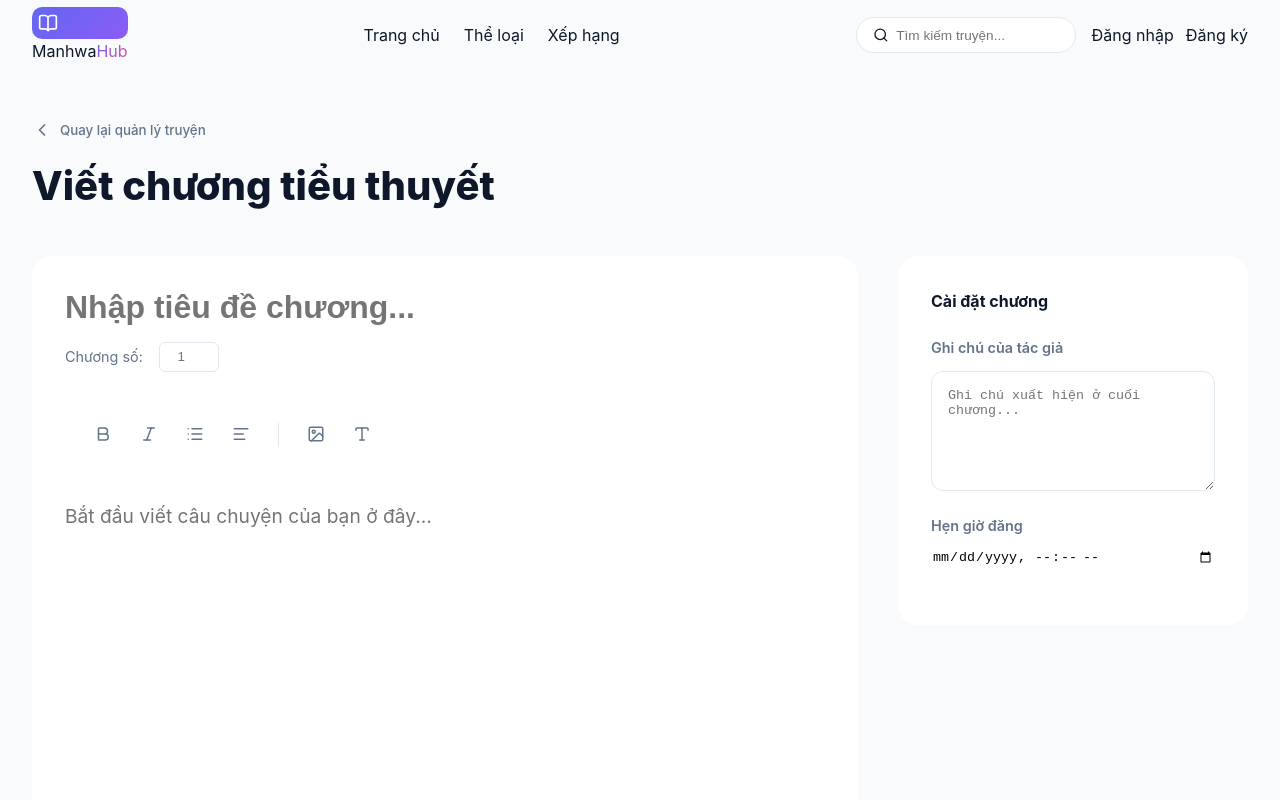
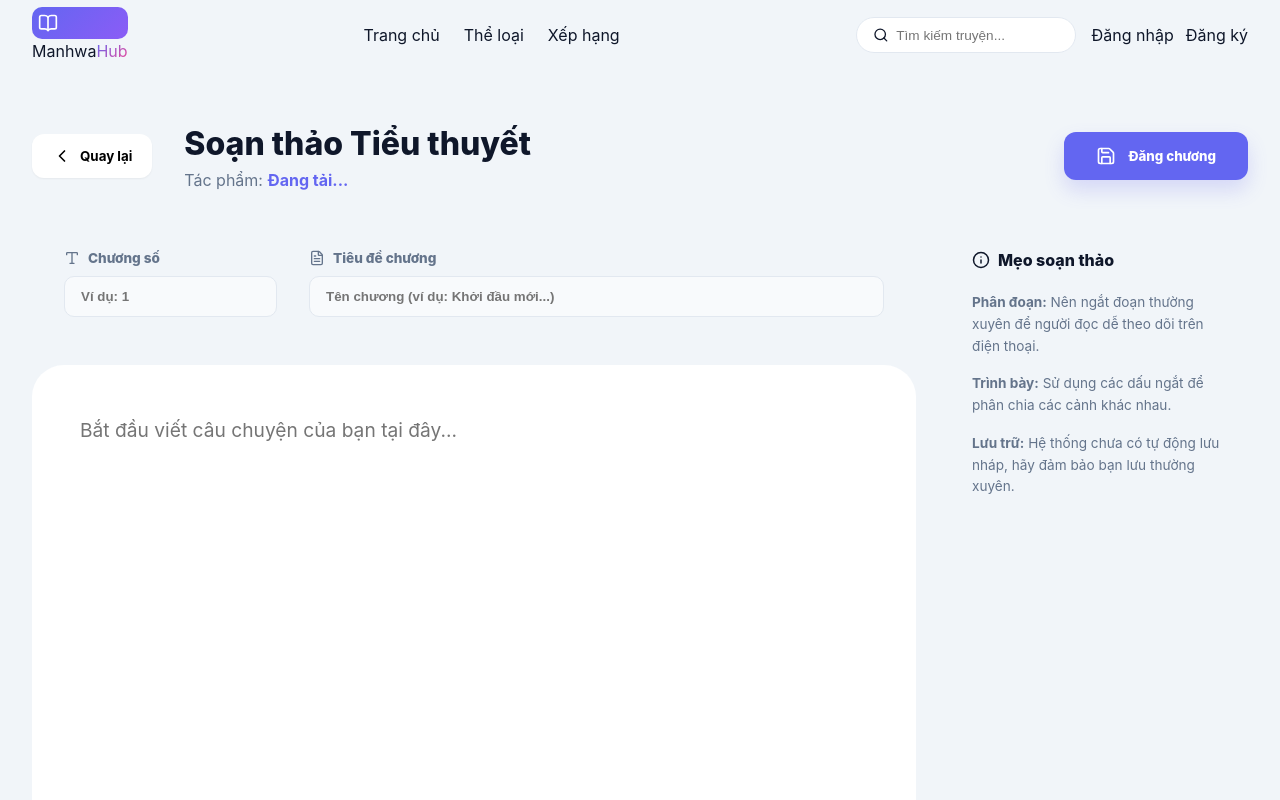
Before and after one commit to Elysiam001/webmanwa, a React (Vite) app: page /dashboard/novel-editor/1 in a window 1280 px wide. Shown: the top 800 px of the page. Built offline with nearby package versions, Linux system fonts and the light colour scheme; no server answers.

Commit message:
implement_novel_editor_and_fix_add_chapter_white_screen

```diff
--- a/src/pages/AddChapter.jsx
+++ b/src/pages/AddChapter.jsx
@@ -1,6 +1,6 @@
 import { useState, useEffect } from 'react';
 import { useParams, useNavigate } from 'react-router-dom';
-import { Upload, X, Grid, List, Eye, Save, ChevronLeft, Move, Loader2 } from 'lucide-react';
+import { Upload, X, Grid, List, Eye, Save, ChevronLeft, Move, Loader2, Book, Plus } from 'lucide-react';
 import { motion, Reorder } from 'framer-motion';
 import { useAuth } from '../context/AuthContext';
 
--- a/src/pages/NovelEditor.jsx
+++ b/src/pages/NovelEditor.jsx
@@ -1,107 +1,167 @@
-import { useState } from 'react';
-import { useNavigate } from 'react-router-dom';
-import { Save, Eye, ChevronLeft, Type, Image as ImageIcon, Bold, Italic, List, AlignLeft, Send } from 'lucide-react';
+import { useState, useEffect } from 'react';
+import { useParams, useNavigate } from 'react-router-dom';
+import { Save, ChevronLeft, Loader2, Book, FileText, Type, Info } from 'lucide-react';
+import { motion } from 'framer-motion';
+import { useAuth } from '../context/AuthContext';
 
 const NovelEditor = () => {
+  const { token } = useAuth();
+  const { id } = useParams();
   const navigate = useNavigate();
-  const [content, setContent] = useState("");
+  const [chapterInfo, setChapterInfo] = useState({ number: '', title: '', content: '' });
+  const [loading, setLoading] = useState(false);
+  const [manga, setManga] = useState(null);
+
+  useEffect(() => {
+    const fetchManga = async () => {
+      try {
+        const res = await fetch(`/api/manga/${id}`);
+        const data = await res.json();
+        if (res.ok) setManga(data);
+      } catch (err) {
+        console.error(err);
+      }
+    };
+    fetchManga();
+  }, [id]);
+
+  const handleSave = async () => {
+    if (!chapterInfo.number) return alert('Vui lòng nhập số chương!');
+    if (!chapterInfo.content.trim()) return alert('Vui lòng nhập nội dung chương!');
+
+    setLoading(true);
+    try {
+      const res = await fetch(`/api/manga/${id}/chapters`, {
+        method: 'POST',
+        headers: {
+          'Content-Type': 'application/json',
+          'x-auth-token': token
+        },
+        body: JSON.stringify({
+          number: chapterInfo.number,
+          title: chapterInfo.title,
+          content: chapterInfo.content
+        })
+      });
+
+      const data = await res.json();
+      if (!res.ok) throw new Error(data.message || 'Lỗi khi đăng chương');
+
+      alert(`Đã đăng thành công chương ${chapterInfo.number}!`);
+      navigate('/dashboard');
+    } catch (err) {
+      alert(err.message);
+    } finally {
+      setLoading(false);
+    }
+  };
 
   return (
-    <div className="novel-editor-page container">
-      <header className="page-header">
-        <button onClick={() => navigate(-1)} className="back-link">
-          <ChevronLeft size={20} /> Quay lại quản lý truyện
-        </button>
-        <h1 className="page-title">Viết chương tiểu thuyết</h1>
-      </header>
-
-      <div className="editor-grid">
-        <div className="main-editor glass">
-          <div className="editor-info-header">
-            <input type="text" className="chapter-title-input" placeholder="Nhập tiêu đề chương..." />
-            <div className="chapter-meta-inputs">
-              <span>Chương số:</span>
-              <input type="number" className="chapter-num-input" placeholder="1" />
+    <div className="novel-editor-page">
+      <div className="container">
+        <header className="editor-header">
+          <div className="header-left">
+            <button onClick={() => navigate('/dashboard')} className="back-btn-dash">
+              <ChevronLeft size={20} /> Quay lại
+            </button>
+            <div className="header-titles">
+              <h1>Soạn thảo Tiểu thuyết</h1>
+              <p>Tác phẩm: <span className="highlight">{manga?.title || 'Đang tải...'}</span></p>
             </div>
           </div>
+          <div className="header-right">
+            <button
+              className="btn-save-novel"
+              onClick={handleSave}
+              disabled={loading}
+            >
+              {loading ? <Loader2 className="animate-spin" size={20} /> : <Save size={20} />}
+              <span>{loading ? 'Đang lưu...' : 'Đăng chương'}</span>
+            </button>
+          </div>
+        </header>
 
-          <div className="rich-text-toolbar glass">
-            <button className="tool-btn"><Bold size={18} /></button>
-            <button className="tool-btn"><Italic size={18} /></button>
-            <button className="tool-btn"><List size={18} /></button>
-            <button className="tool-btn"><AlignLeft size={18} /></button>
-            <div className="tool-divider"></div>
-            <button className="tool-btn"><ImageIcon size={18} /></button>
-            <button className="tool-btn"><Type size={18} /></button>
+        <div className="editor-layout">
+          <div className="editor-main-side">
+            <section className="info-bar glass-card">
+              <div className="input-group-editor">
+                <label><Type size={16} /> Chương số</label>
+                <input
+                  type="number"
+                  placeholder="Ví dụ: 1"
+                  value={chapterInfo.number}
+                  onChange={(e) => setChapterInfo({...chapterInfo, number: e.target.value})}
+                />
+              </div>
+              <div className="input-group-editor flex-1">
+                <label><FileText size={16} /> Tiêu đề chương</label>
+                <input
+                  type="text"
+                  placeholder="Tên chương (ví dụ: Khởi đầu mới...)"
+                  value={chapterInfo.title}
+                  onChange={(e) => setChapterInfo({...chapterInfo, title: e.target.value})}
+                />
+              </div>
+            </section>
+
+            <section className="text-editor-container glass-card">
+              <textarea
+                placeholder="Bắt đầu viết câu chuyện của bạn tại đây..."
+                value={chapterInfo.content}
+                onChange={(e) => setChapterInfo({...chapterInfo, content: e.target.value})}
+              ></textarea>
+              <div className="editor-footer">
+                <span>Số từ: {chapterInfo.content.trim().split(/\s+/).filter(w => w !== '').length}</span>
+              </div>
+            </section>
           </div>
 
-          <textarea
-            className="editor-textarea"
-            placeholder="Bắt đầu viết câu chuyện của bạn ở đây..."
-            value={content}
-            onChange={(e) => setContent(e.target.value)}
-          ></textarea>
-
-          <div className="editor-footer">
-            <span className="word-count">{content.split(/\s+/).filter(x => x).length} từ</span>
-            <div className="editor-actions">
-              <button className="draft-btn glass"><Save size={18} /> Lưu nháp</button>
-              <button className="publish-btn"><Send size={18} /> Đăng công khai</button>
+          <aside className="editor-side">
+            <div className="tip-card glass-card">
+              <h4><Info size={18} /> Mẹo soạn thảo</h4>
+              <ul className="tip-list">
+                <li><strong>Phân đoạn:</strong> Nên ngắt đoạn thường xuyên để người đọc dễ theo dõi trên điện thoại.</li>
+                <li><strong>Trình bày:</strong> Sử dụng các dấu ngắt để phân chia các cảnh khác nhau.</li>
+                <li><strong>Lưu trữ:</strong> Hệ thống chưa có tự động lưu nháp, hãy đảm bảo bạn lưu thường xuyên.</li>
+              </ul>
             </div>
-          </div>
+          </aside>
         </div>
-
-        <aside className="editor-sidebar">
-          <div className="info-card glass">
-            <h4>Cài đặt chương</h4>
-            <div className="form-group">
-              <label>Ghi chú của tác giả</label>
-              <textarea placeholder="Ghi chú xuất hiện ở cuối chương..."></textarea>
-            </div>
-            <div className="form-group">
-              <label>Hẹn giờ đăng</label>
-              <input type="datetime-local" className="glass" />
-            </div>
-          </div>
-        </aside>
       </div>
 
       <style jsx="true">{`
-        .novel-editor-page { padding: 120px 2rem 5rem; }
-        .page-header { margin-bottom: 2.5rem; }
-        .back-link { display: flex; align-items: center; gap: 0.5rem; color: var(--text-secondary); margin-bottom: 1rem; font-weight: 500; }
-        .page-title { font-size: 2.5rem; font-weight: 800; }
+        .novel-editor-page { padding: 120px 0 60px; background: #f1f5f9; min-height: 100vh; }
+        .editor-header { display: flex; justify-content: space-between; align-items: center; margin-bottom: 2rem; }
+        .header-left { display: flex; align-items: center; gap: 2rem; }
+        .back-btn-dash { background: white; padding: 0.75rem 1.25rem; border-radius: 12px; font-weight: 700; display: flex; align-items: center; gap: 0.5rem; box-shadow: var(--shadow-sm); }
+        .header-titles h1 { font-size: 2rem; font-weight: 800; }
+        .header-titles p { color: var(--text-secondary); }
+        .highlight { color: var(--primary); font-weight: 700; }
+        .btn-save-novel { background: var(--primary); color: white; padding: 0.85rem 2rem; border-radius: 12px; font-weight: 800; display: flex; align-items: center; gap: 0.75rem; box-shadow: 0 10px 20px rgba(99, 102, 241, 0.2); }
 
-        .editor-grid { display: grid; grid-template-columns: 1fr 350px; gap: 2.5rem; align-items: start; }
-        .main-editor { padding: 0; border-radius: var(--radius-lg); overflow: hidden; display: flex; flex-direction: column; min-height: 700px; }
+        .editor-layout { display: grid; grid-template-columns: 1fr 300px; gap: 2rem; }
+        .info-bar { display: flex; gap: 2rem; padding: 1.5rem 2rem; margin-bottom: 1.5rem; align-items: center; }
+        .input-group-editor { display: flex; flex-direction: column; gap: 0.5rem; }
+        .input-group-editor label { font-size: 0.85rem; font-weight: 800; color: var(--text-secondary); display: flex; align-items: center; gap: 0.5rem; }
+        .input-group-editor input { background: #f8fafc; border: 1px solid var(--border); padding: 0.75rem 1rem; border-radius: 10px; font-weight: 600; outline: none; }
+        .flex-1 { flex: 1; }
 
-        .editor-info-header { padding: 2rem; background: rgba(255, 255, 255, 0.02); display: flex; flex-direction: column; gap: 1rem; }
-        .chapter-title-input { font-size: 2rem; font-weight: 700; background: none; border: none; outline: none; color: white; width: 100%; }
-        .chapter-meta-inputs { display: flex; align-items: center; gap: 1rem; color: var(--text-secondary); font-size: 0.9rem; }
-        .chapter-num-input { width: 60px; background: var(--bg-surface-elevated); border: 1px solid var(--border); padding: 0.4rem; border-radius: var(--radius-sm); color: white; text-align: center; }
+        .text-editor-container { padding: 0; min-height: 600px; display: flex; flex-direction: column; }
+        .text-editor-container textarea { flex: 1; padding: 3rem; border: none; outline: none; font-size: 1.2rem; line-height: 1.8; font-family: 'Inter', sans-serif; resize: none; background: white; border-radius: var(--radius-xl) var(--radius-xl) 0 0; }
+        .editor-footer { padding: 1rem 2rem; background: #f8fafc; border-top: 1px solid var(--border); font-size: 0.9rem; font-weight: 600; color: var(--text-muted); }
 
-        .rich-text-toolbar { margin: 0 2rem; padding: 0.75rem 1.25rem; display: flex; gap: 0.75rem; align-items: center; border-radius: var(--radius-md); }
-        .tool-btn { color: var(--text-secondary); padding: 0.5rem; border-radius: var(--radius-sm); }
-        .tool-btn:hover { background: rgba(255, 255, 255, 0.05); color: var(--text-primary); }
-        .tool-divider { width: 1px; height: 24px; background: var(--border); margin: 0 0.5rem; }
+        .tip-card { padding: 1.5rem; }
+        .tip-card h4 { display: flex; align-items: center; gap: 0.5rem; font-weight: 800; margin-bottom: 1.25rem; }
+        .tip-list { list-style: none; display: flex; flex-direction: column; gap: 1rem; }
+        .tip-list li { font-size: 0.85rem; line-height: 1.6; color: var(--text-secondary); }
 
-        .editor-textarea { flex: 1; background: none; border: none; outline: none; color: var(--text-primary); padding: 2rem; font-size: 1.2rem; line-height: 1.8; resize: none; min-height: 500px; font-family: 'Inter', sans-serif; }
-
-        .editor-footer { padding: 1.5rem 2rem; background: rgba(255, 255, 255, 0.02); display: flex; justify-content: space-between; align-items: center; border-top: 1px solid var(--border); }
-        .word-count { color: var(--text-muted); font-size: 0.9rem; }
-        .editor-actions { display: flex; gap: 1rem; }
-        .draft-btn { padding: 0.75rem 1.5rem; border-radius: var(--radius-md); color: white; font-weight: 600; display: flex; align-items: center; gap: 0.5rem; }
-        .publish-btn { background: var(--primary); color: white; padding: 0.75rem 1.5rem; border-radius: var(--radius-md); font-weight: 700; display: flex; align-items: center; gap: 0.5rem; }
-
-        .editor-sidebar { display: flex; flex-direction: column; gap: 1.5rem; }
-        .info-card { padding: 2rem; border-radius: var(--radius-lg); }
-        .info-card h4 { margin-bottom: 1.5rem; }
-        .form-group { margin-bottom: 1.5rem; display: flex; flex-direction: column; gap: 0.75rem; }
-        .form-group label { font-size: 0.9rem; color: var(--text-secondary); font-weight: 600; }
-        .form-group textarea { background: var(--bg-surface-elevated); border: 1px solid var(--border); border-radius: var(--radius-md); color: white; padding: 1rem; outline: none; min-height: 120px; }
+        .animate-spin { animation: spin 1s linear infinite; }
+        @keyframes spin { from { transform: rotate(0deg); } to { transform: rotate(360deg); } }
 
         @media (max-width: 1024px) {
-          .editor-grid { grid-template-columns: 1fr; }
+          .editor-layout { grid-template-columns: 1fr; }
+          .editor-side { display: none; }
+          .info-bar { flex-direction: column; align-items: stretch; }
         }
       `}</style>
     </div>
```
Also changed, not shown: src/pages/Dashboard.jsx (+9 -3 lines), 2 other files (tests, documents, lock files or other folders).
